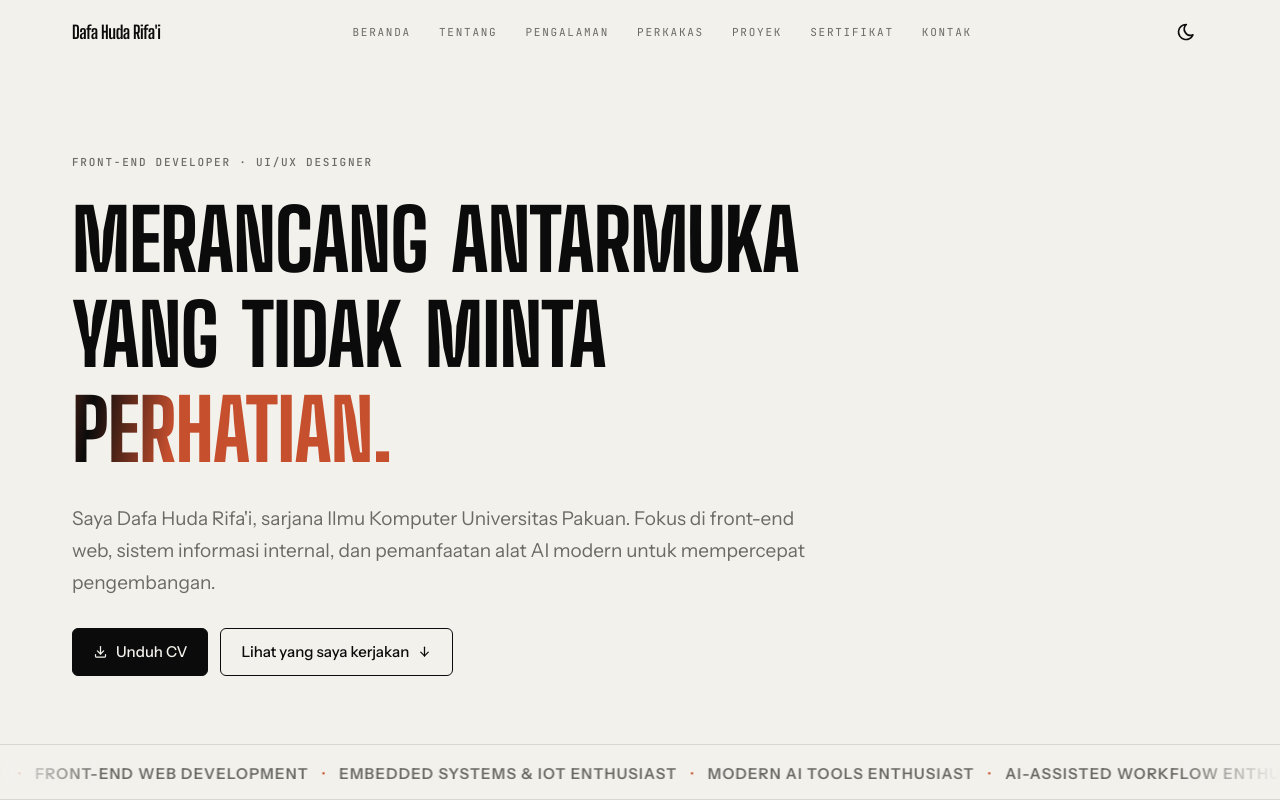
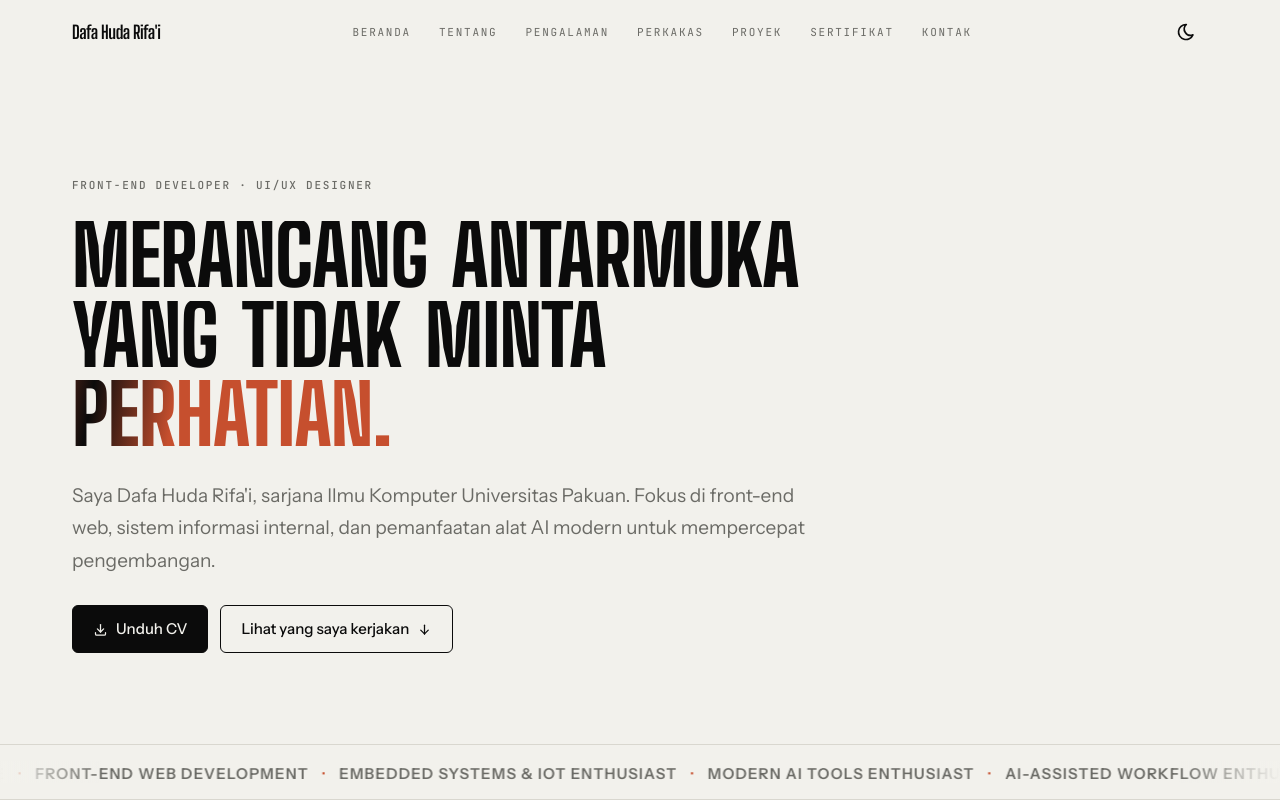
Before and after one commit to dafahuda/myportfolio, a React (Vite) app: page / in a window 1280 px wide. Shown: the top 800 px of the page. Built offline with nearby package versions, Linux system fonts and the light colour scheme.

Commit message:
feat: selaraskan line-height heading referensi

```diff
--- a/src/index.css
+++ b/src/index.css
@@ -115,10 +115,21 @@ html.dark {
     text-transform: uppercase;
   }
 
+  #beranda h1,
+  .section-title {
+    line-height: 0.9;
+  }
+
   .section-title {
     font-size: clamp(2.75rem, 6.5vw, 5.25rem);
-    line-height: 1;
     margin-bottom: 2rem;
+  }
+
+  @media (min-width: 768px) {
+    #beranda h1,
+    .section-title {
+      line-height: 0.82;
+    }
   }
 
   .lead {
--- a/src/pages/HeroSection.jsx
+++ b/src/pages/HeroSection.jsx
@@ -32,7 +32,6 @@ const HeroSection = () => {
             aria-label="Merancang antarmuka yang tidak minta perhatian."
             style={{
               fontSize: "clamp(2.5rem, min(8vw, 10.5vh), 6.5rem)",
-              lineHeight: 1.0,
               letterSpacing: "-0.01em",
               marginBottom: "clamp(1rem, 3vh, 2rem)",
             }}
```
Also changed, not shown: .hermes/plans/2026-10-06_204702-tipografi-referensi.md.
